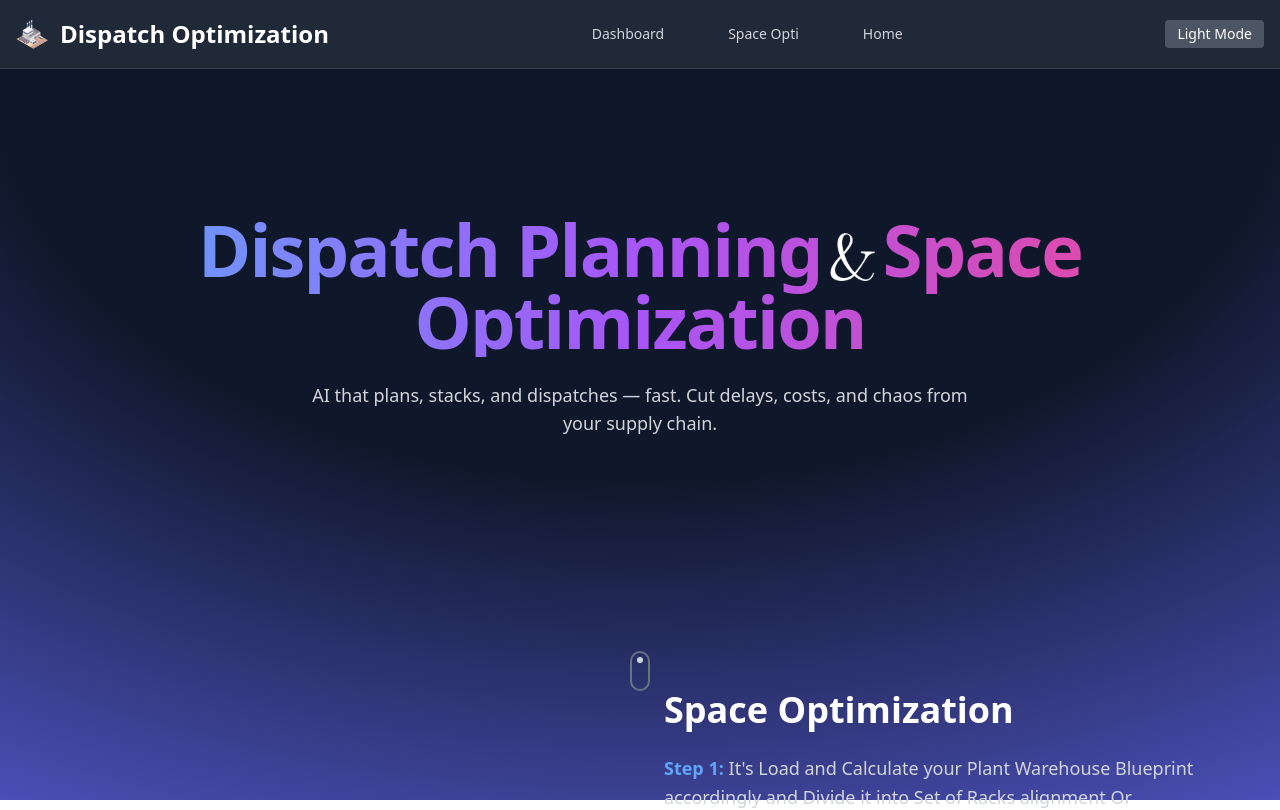
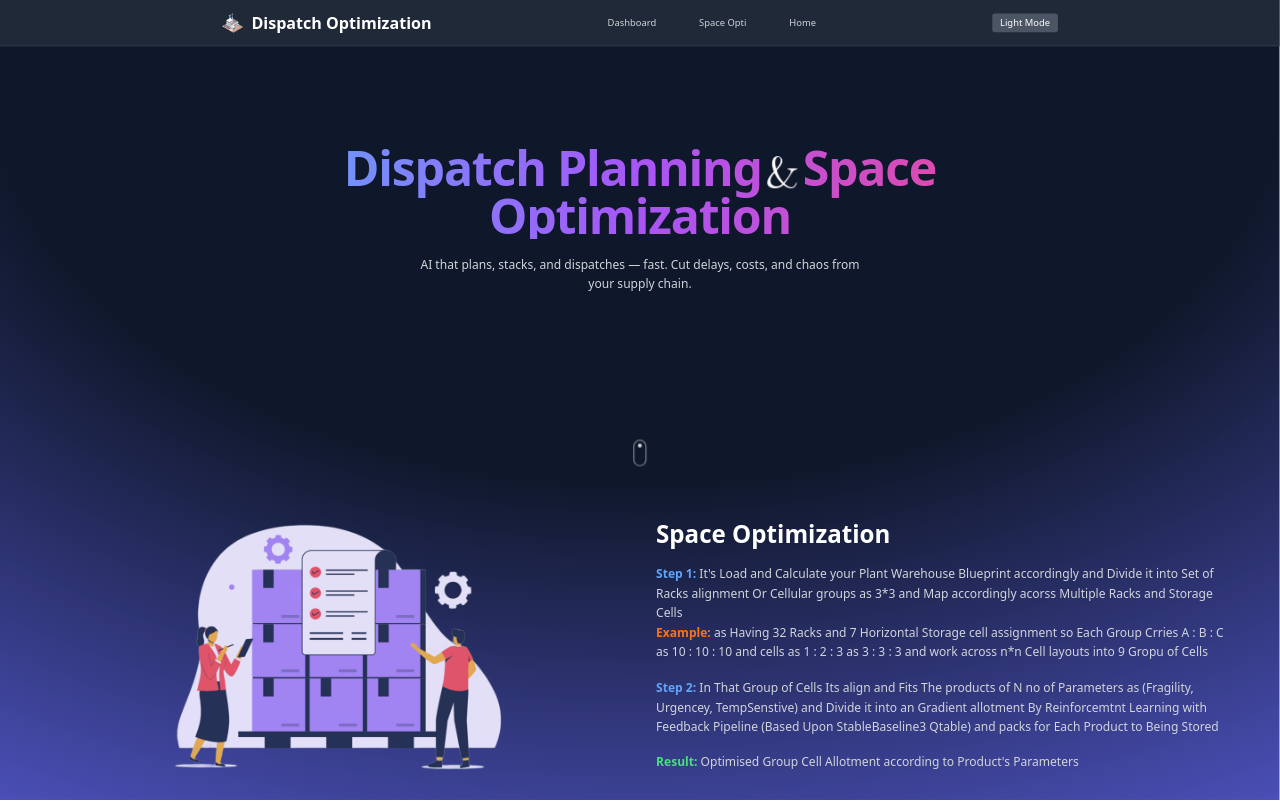
Before and after one commit to vivek-kanjariya/DispatchPlanning, a React (Vite) app: page / in a window 1280 px wide. Shown: the top 810 px of the page. Built offline with nearby package versions, Linux system fonts and the light colour scheme.

Commit message:
Update main.jsx

```diff
--- a/src/main.jsx
+++ b/src/main.jsx
@@ -1,14 +1,3 @@
-// import React from "react";
-// import ReactDOM from "react-dom/client";
-// import App from "./App.jsx";
-// import "./index.css"; // ← THIS LINE
-
-// ReactDOM.createRoot(document.getElementById("root")).render(
-//   <React.StrictMode>
-//     <App />
-//   </React.StrictMode>
-// );
-// src/main.jsx
 import React from 'react';
 import ReactDOM from 'react-dom/client';
 import { BrowserRouter } from 'react-router-dom';
@@ -17,8 +6,10 @@ import './index.css';
 
 ReactDOM.createRoot(document.getElementById('root')).render(
   <React.StrictMode>
-    <BrowserRouter>
-      <App />
-    </BrowserRouter>
+    <div id="zoom-wrapper">
+      <BrowserRouter>
+        <App />
+      </BrowserRouter>
+    </div>
   </React.StrictMode>
 );
```
